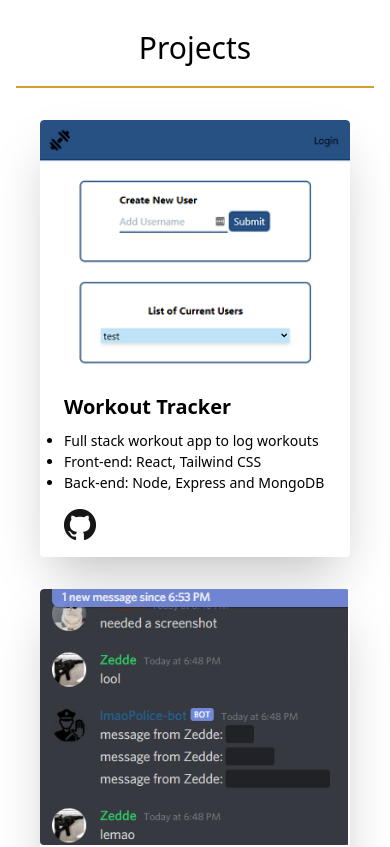
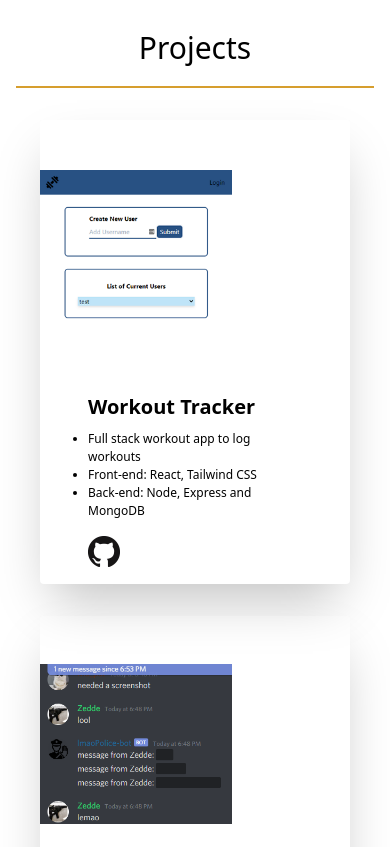
Before and after one commit to mo-pat/web-portfolio, a React (Create React App) app: page / in a window 390 px wide. Shown: the part 2560-3407 px from the top of the page. Built offline with nearby package versions, Linux system fonts and the light colour scheme.

Commit message:
make project cards images responsive on all size

```diff
--- a/src/component/ProjectCard.js
+++ b/src/component/ProjectCard.js
@@ -4,13 +4,13 @@ import gitLogo from '../git32px.png'
 export const ProjectCard = (props) => {
   return (
     <div className="flex justify-center">
-      <div className="max-w-xl shadow-2xl rounded overflow-hidden m-4 sm:flex transform hover:scale-105 transition duration-500 ease-in-out">
+      <div className="max-w-md shadow-2xl rounded overflow-hidden m-4 sm:flex transform hover:scale-105 transition duration-500 ease-in-out">
         <div className="h-64 flex-none bg-cover bg-center rounded rounded-t sm:rounded sm:rounded-l text-center overflow-hidden">
-          <img src={props.project.image} alt="" className="h-full"/>
+          <img src={props.project.image} alt="" className="object-scale-down w-48 h-full"/>
         </div>
-        <div className="px-6 py-4">
+        <div className="px-12 py-4">
           <header className="mb-2 text-xl font-semibold">{props.project.title}</header>
-          <div className="mb-4 text-grey-dark text-sm">
+          <div className="mb-4 text-grey-dark text-xs">
             <ul className="list-disc">
               {props.project.description.map(element => (
                 <li key={element}>{element}</li>
```
